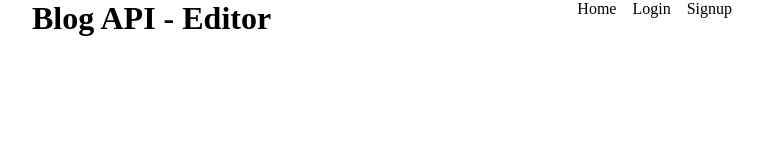
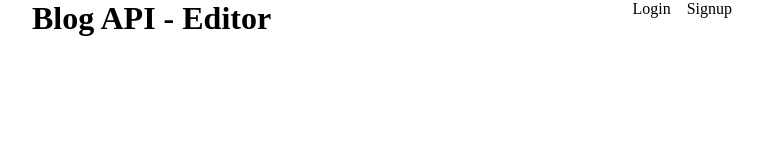
Before and after one commit to RGPin/top-blog-api, a React (Vite) app in the folder client-editor/: page /login in a window 1280 px wide. Shown: the top 160 px of the page, without its empty margins (258-1021 px from the left). Built offline with nearby package versions, Linux system fonts and the light colour scheme; no server answers.

Commit message:
... delete mistakenly downloaded zustand in wrong dir, implement loader, update header

```diff
--- a/client-editor/package.json
+++ b/client-editor/package.json
@@ -15,7 +15,8 @@
     "@tanstack/react-query-devtools": "^5.101.2",
     "react": "^19.2.7",
     "react-dom": "^19.2.7",
-    "react-router": "^8.2.0"
+    "react-router": "^8.2.0",
+    "zustand": "^5.0.14"
   },
   "devDependencies": {
     "@eslint/js": "^10.0.1",
--- a/client-editor/src/App.tsx
+++ b/client-editor/src/App.tsx
@@ -1,4 +1,4 @@
-import { Outlet } from "react-router";
+import { Outlet, redirect } from "react-router";
 import "./App.css";
 import Header from "./components/Header/Header";
 import { refreshToken } from "./api/refreshToken";
@@ -9,6 +9,7 @@ export const authLoader = async () => {
     await refreshToken();
   } catch {
     useAuthStore.getState().clearToken();
+    redirect("/login");
   }
 
   // check if accessToken not null for protected routes
--- a/client-editor/src/components/Header/Header.tsx
+++ b/client-editor/src/components/Header/Header.tsx
@@ -6,7 +6,6 @@ export default function Header() {
     <header className="header">
       <h1>Blog API - Editor</h1>
       <div className="actions">
-        <Link to={"/"}>Home</Link>
         <Link to={"/login"}>Login</Link>
         <Link to={"/signup"}>Signup</Link>
       </div>
--- a/client-editor/src/routes.tsx
+++ b/client-editor/src/routes.tsx
@@ -5,29 +5,31 @@ import PostDetails from "./pages/PostDetails/PostDetails";
 import SignupPage from "./pages/SignupPage/SignupPage";
 import App, { authLoader } from "./App";
 
-const children = [
+export const router = createBrowserRouter([
   {
-    path: "/",
-    element: <MainPage />,
+    element: <App />,
+    children: [
+      {
+        path: "/signup",
+        element: <SignupPage />,
       },
       {
         path: "/login",
         element: <LoginPage />,
       },
       {
+        loader: authLoader,
+        children: [
+          {
+            path: "/",
+            element: <MainPage />,
+          },
+          {
             path: "/post/:postId",
             element: <PostDetails />,
           },
-  {
-    path: "/signup",
-    element: <SignupPage />,
+        ],
       },
-];
-
-export const router = createBrowserRouter([
-  {
-    element: <App />,
-    loader: authLoader,
-    children: children,
+    ],
   },
 ]);
--- a/package.json
+++ /dev/null
@@ -1,5 +0,0 @@
-{
-  "dependencies": {
-    "zustand": "^5.0.14"
-  }
-}
```
Also changed, not shown: 2 other files (tests, documents, lock files or other folders). Lines whose indentation alone changed are shown as unchanged.
